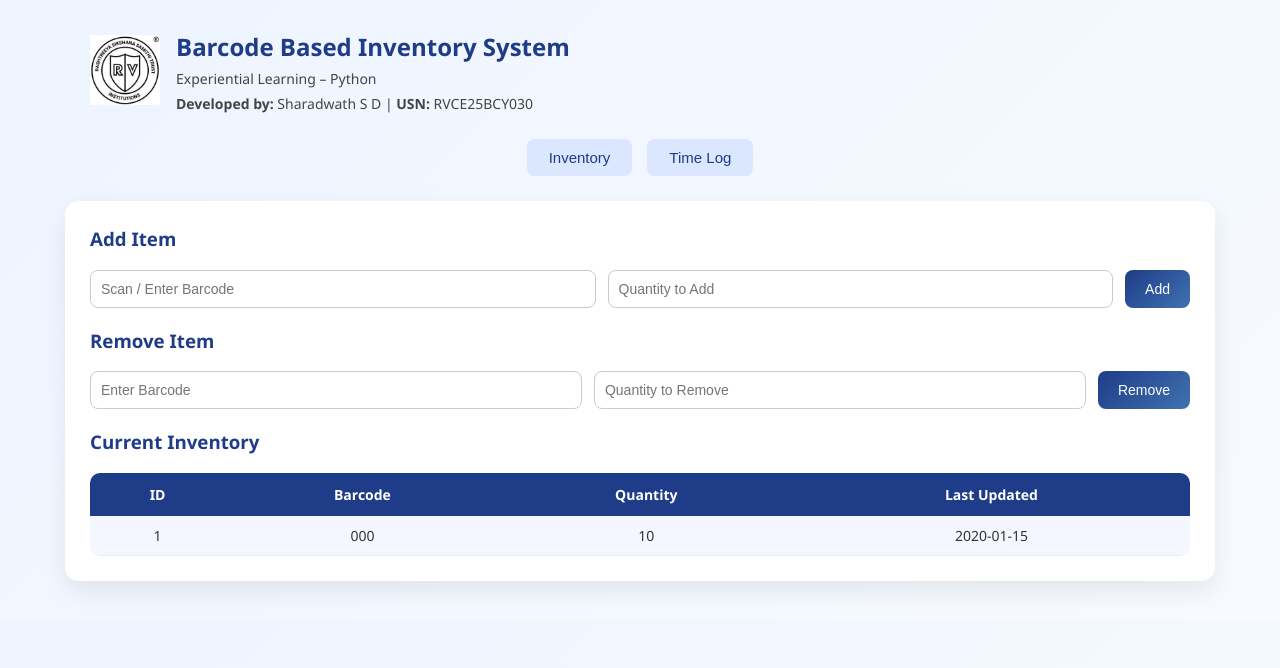
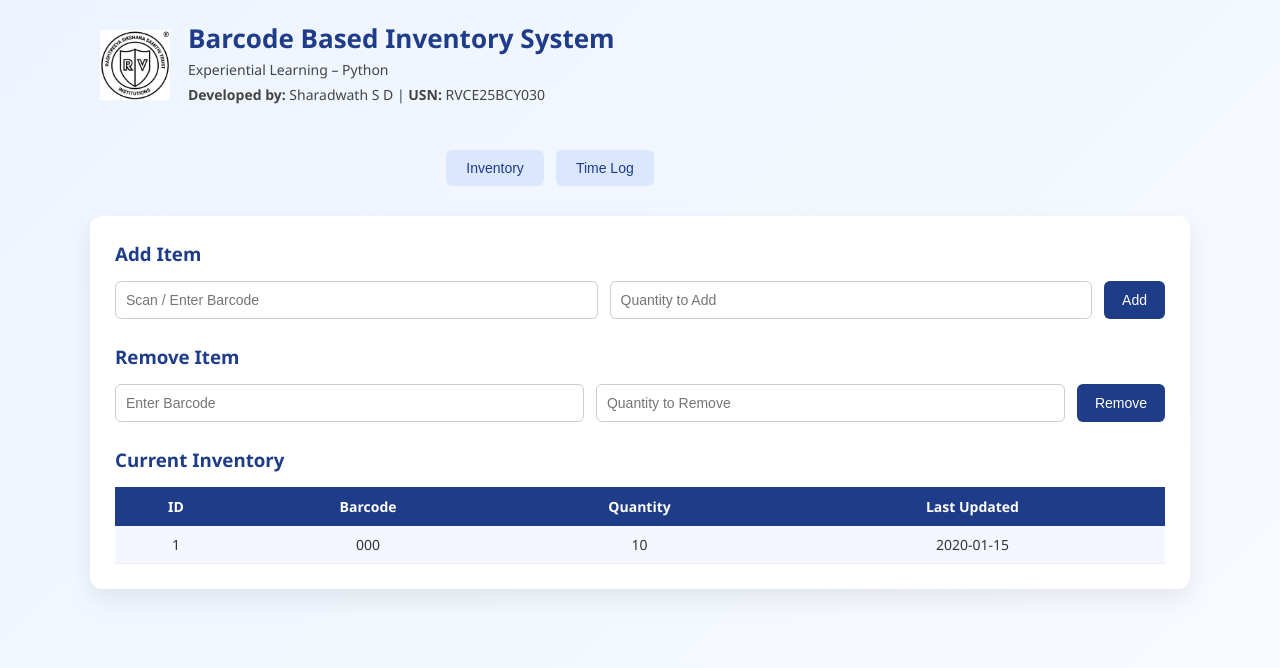
Before and after one commit to sharadwath362-netizen/BCIL, a Flask app: page / in a window 1280 px wide. Shown: the top 668 px of the page. Run offline with Flask 3, Linux system fonts and the light colour scheme; tables that the repository leaves empty hold one stand-in row (values such as "Sample post"); data that the repository does not hold is empty.

Commit message:
Update style.css

```diff
--- a/static/style.css
+++ b/static/style.css
@@ -1,13 +1,19 @@
-/* ================= GLOBAL ================= */
+/* ================= RESET ================= */
+* {
+    box-sizing: border-box;
+    margin: 0;
+    padding: 0;
+}
+
+/* ================= BODY ================= */
 body {
     font-family: "Segoe UI", Tahoma, Geneva, Verdana, sans-serif;
     background: linear-gradient(135deg, #eef4ff, #f7fbff);
-    margin: 0;
-    padding: 0;
     color: #333;
+    padding-bottom: 40px;
 }
 
-/* Page width control */
+/* Limit width */
 body > * {
     max-width: 1100px;
     margin: auto;
@@ -17,7 +23,7 @@ body > * {
 header {
     display: flex;
     align-items: center;
-    gap: 16px;
+    gap: 18px;
     padding: 20px 10px;
 }
 
@@ -25,19 +31,16 @@ header img {
     height: 70px;
 }
 
-/* Main title */
-h2 {
-    text-align: left;
-    padding: 10px 0 4px 0;   /* reduced spacing */
-    margin: 0;
+header h2 {
     color: #1f3c88;
+    font-size: 26px;
+    margin-bottom: 4px;
 }
 
-/* Subtitle + details */
-p {
-    margin-top: 2px;       /* reduces gap */
+header p {
+    font-size: 14px;
+    margin-top: 2px;
     margin-bottom: 6px;
-    font-size: 14px;
     color: #444;
 }
 
@@ -45,47 +48,38 @@ p {
 .tabs {
     display: flex;
     justify-content: center;
-    gap: 15px;
-    margin-bottom: 25px;
+    gap: 12px;
+    margin: 20px 0 30px;
 }
 
 .tabs button {
-    padding: 10px 22px;
+    padding: 10px 20px;
     border: none;
-    border-radius: 8px;
+    border-radius: 6px;
     background: #dbe7ff;
     color: #1f3c88;
-    font-size: 15px;
+    font-size: 14px;
     cursor: pointer;
-    transition: all 0.3s ease;
+    transition: 0.3s;
 }
 
 .tabs button:hover {
     background: #1f3c88;
     color: white;
-    transform: translateY(-3px) scale(1.05);
-    box-shadow: 0 6px 18px rgba(31, 60, 136, 0.35);
 }
 
-/* ================= CARD SECTIONS ================= */
+/* ================= SECTIONS ================= */
 .tab {
     background: white;
-    border-radius: 14px;
+    border-radius: 12px;
     padding: 25px;
-    box-shadow: 0 10px 25px rgba(0, 0, 0, 0.08);
+    box-shadow: 0 10px 25px rgba(0,0,0,0.08);
     margin-bottom: 40px;
-    animation: fadeInUp 0.6s ease both;
 }
 
-.tab:hover {
-    transform: translateY(-6px) scale(1.01);
-    box-shadow: 0 20px 40px rgba(31, 60, 136, 0.15);
-}
-
-/* Section headings */
 h3 {
     color: #1f3c88;
-    margin-top: 0;
+    margin-bottom: 15px;
 }
 
 /* ================= FORMS ================= */
@@ -93,85 +87,57 @@ form {
     display: flex;
     flex-wrap: wrap;
     gap: 12px;
-    margin-bottom: 20px;
+    margin-bottom: 25px;
 }
 
 input {
     padding: 10px;
-    border-radius: 8px;
+    border-radius: 6px;
     border: 1px solid #ccc;
     font-size: 14px;
+    min-width: 180px;
     flex: 1;
-    min-width: 180px;
-    transition: all 0.25s ease;
-}
-
-input:hover {
-    box-shadow: 0 0 0 2px rgba(63, 114, 175, 0.15);
 }
 
 input:focus {
     outline: none;
     border-color: #1f3c88;
-    transform: scale(1.02);
-    box-shadow: 0 6px 16px rgba(31, 60, 136, 0.25);
 }
 
 /* ================= BUTTONS ================= */
 button {
-    padding: 10px 20px;
-    border-radius: 8px;
+    padding: 10px 18px;
+    border-radius: 6px;
     border: none;
-    background: linear-gradient(135deg, #1f3c88, #3f72af);
+    background: #1f3c88;
     color: white;
     font-size: 14px;
     cursor: pointer;
-    transition: transform 0.2s, box-shadow 0.2s;
-    position: relative;
-    overflow: hidden;
+    transition: 0.2s;
 }
 
 button:hover {
-    transform: translateY(-2px);
-    box-shadow: 0 6px 15px rgba(31, 60, 136, 0.3);
-}
-
-button::after {
-    content: "";
-    position: absolute;
-    inset: 0;
-    background: radial-gradient(circle at center,
-        rgba(255, 255, 255, 0.25),
-        transparent 70%);
-    opacity: 0;
-    transition: opacity 0.3s;
-}
-
-button:hover::after {
-    opacity: 1;
+    background: #163070;
 }
 
 /* ================= TABLES ================= */
 table {
     width: 100%;
     border-collapse: collapse;
-    margin-top: 15px;
-    background: white;
-    border-radius: 10px;
-    overflow: hidden;
+    margin-top: 10px;
 }
 
 th {
     background: #1f3c88;
     color: white;
-    padding: 12px;
+    padding: 10px;
     font-size: 14px;
 }
 
 td {
-    padding: 10px;
+    padding: 9px;
+    font-size: 14px;
     text-align: center;
-    font-size: 14px;
     border-bottom: 1px solid #eee;
 }
 
@@ -179,51 +145,19 @@ tr:nth-child(even) {
     background: #f4f7ff;
 }
 
-tr {
-    transition: transform 0.2s ease, box-shadow 0.2s ease;
-}
-
-tr:hover {
-    background: #e9f0ff;
-    transform: translateY(-2px);
-    box-shadow: 0 8px 18px rgba(0, 0, 0, 0.08);
-}
-
-/* Logs table variant */
-#logs table th {
+#logs th {
     background: #3f72af;
 }
 
-/* ================= CURSOR ================= */
-body {
-    cursor: default;
-}
-
-button,
-input {
-    cursor: pointer;
-}
-
-/* ================= ANIMATIONS ================= */
-@keyframes fadeInUp {
-    from {
-        opacity: 0;
-        transform: translateY(20px);
-    }
-    to {
-        opacity: 1;
-        transform: translateY(0);
-    }
+/* ================= EXPORT BUTTON AREA ================= */
+#logs a button {
+    margin-right: 10px;
 }
 
 /* ================= RESPONSIVE ================= */
 @media (max-width: 768px) {
     header {
         flex-direction: column;
-        text-align: center;
-    }
-
-    h2 {
         text-align: center;
     }
 
```
